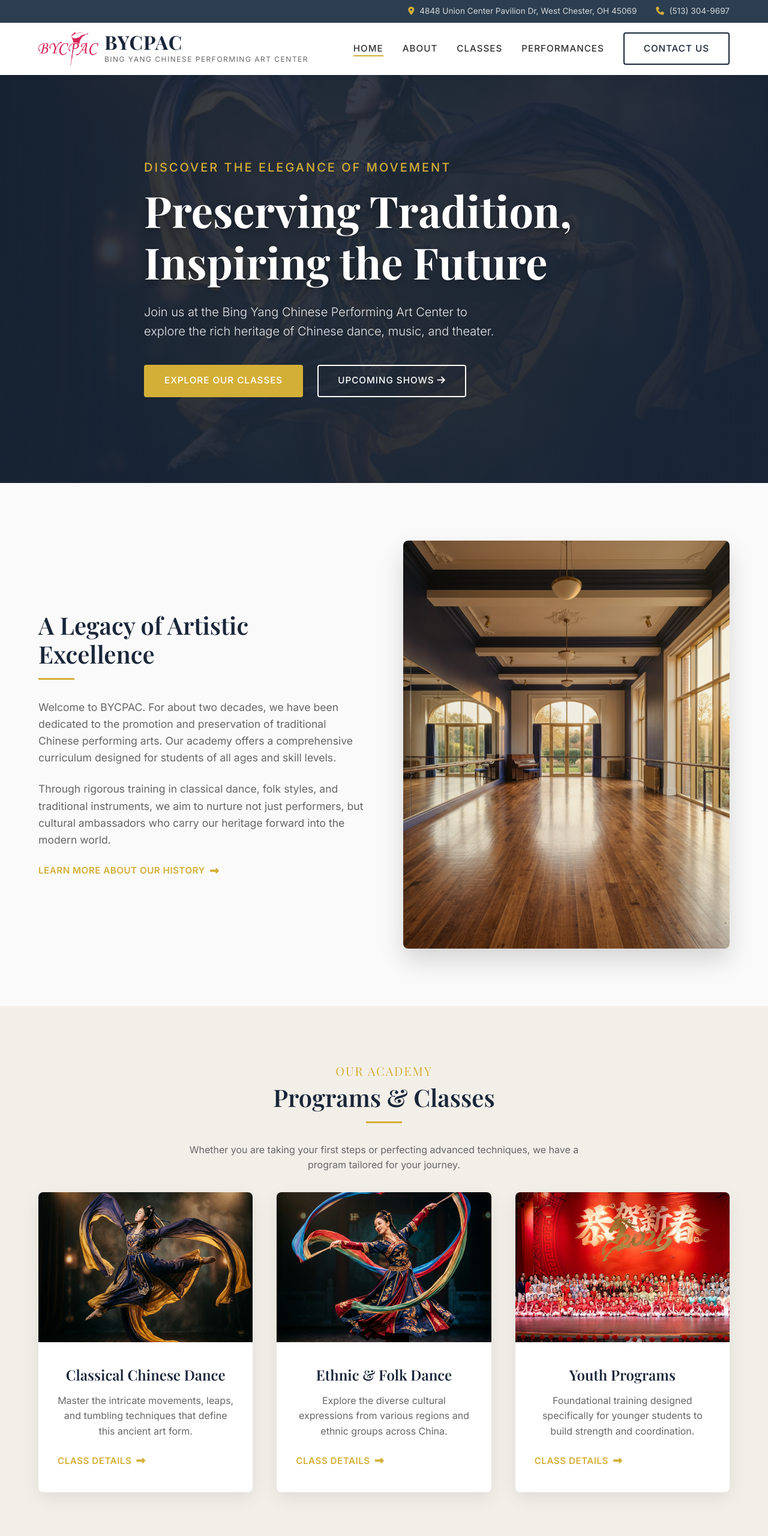
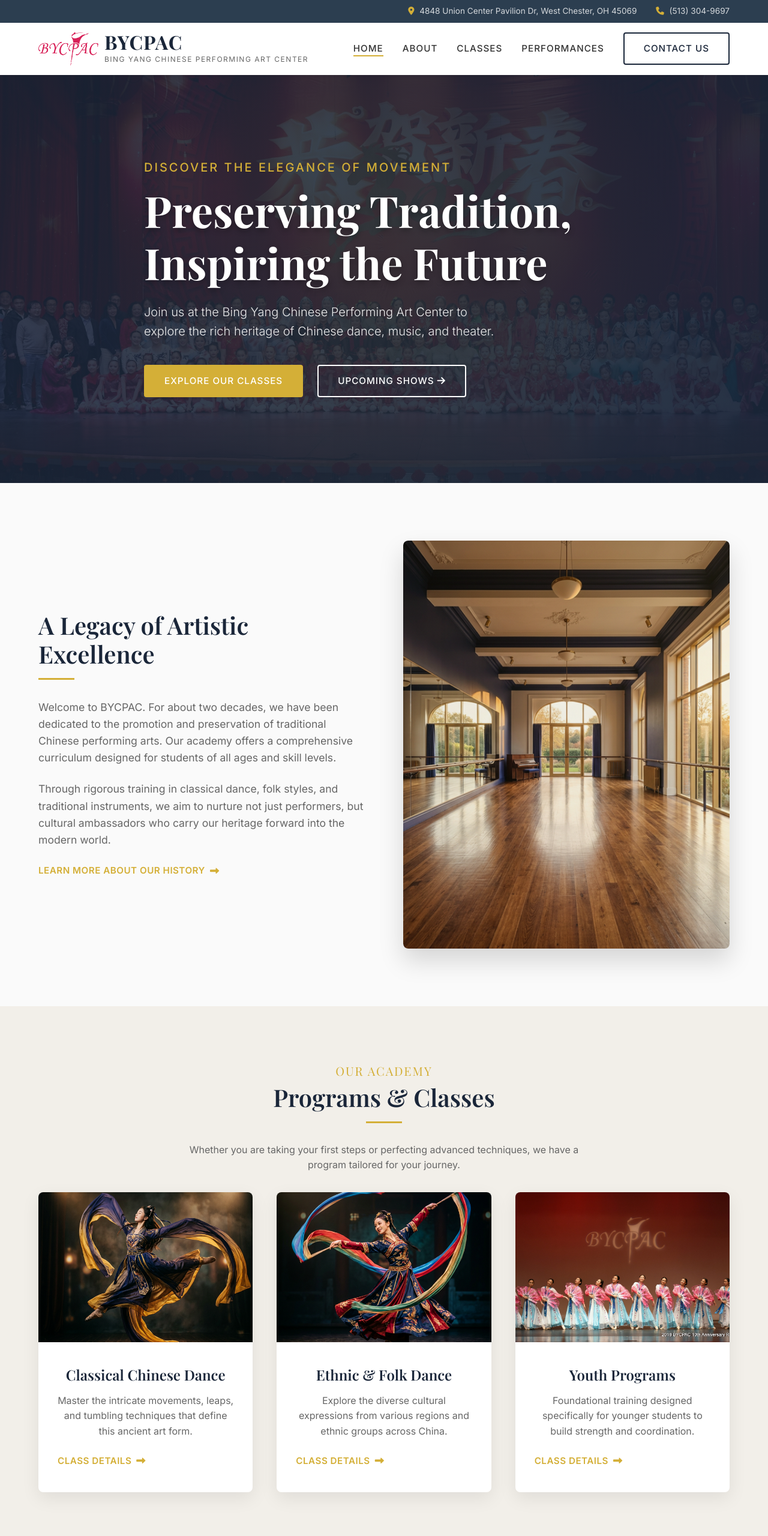
Before and after one commit to huliokk/BYCPAC-Website, a plain HTML site: page index.html in a window 1280 px wide. Shown: the top 2560 px of the page at 60% size. Drawn offline with nearby package versions, Linux system fonts and the light colour scheme; a web font is replaced by a local one.

Commit message:
Swap home background and update youth program image

```diff
--- a/index.html
+++ b/index.html
@@ -54,7 +54,7 @@
 
     <!-- Hero Section -->
     <header id="home" class="hero"
-        style="background: linear-gradient(135deg, rgba(26,38,57,0.85) 0%, rgba(26,38,57,0.95) 100%), url('assets/classical_chinese_dance.png') center/cover no-repeat;">
+        style="background: linear-gradient(135deg, rgba(26,38,57,0.85) 0%, rgba(26,38,57,0.95) 100%), url('assets/background1.jpg') center/cover no-repeat;">
         <div class="hero-overlay"></div>
         <div class="hero-content container">
             <h4 class="hero-subtitle animate-fade-in">Discover the Elegance of Movement</h4>
@@ -130,7 +130,7 @@
                 <!-- Card 3 -->
                 <div class="card scroll-reveal delay-2">
                     <div class="card-image">
-                        <img src="assets/background1.jpg"
+                        <img src="assets/youthprogram.JPG"
                             alt="Youth Programs"
                             style="width: 100%; height: 100%; object-fit: cover; object-position: center bottom;">
                     </div>
```
Also changed, not shown: assets/youthprogram.JPG (added).
